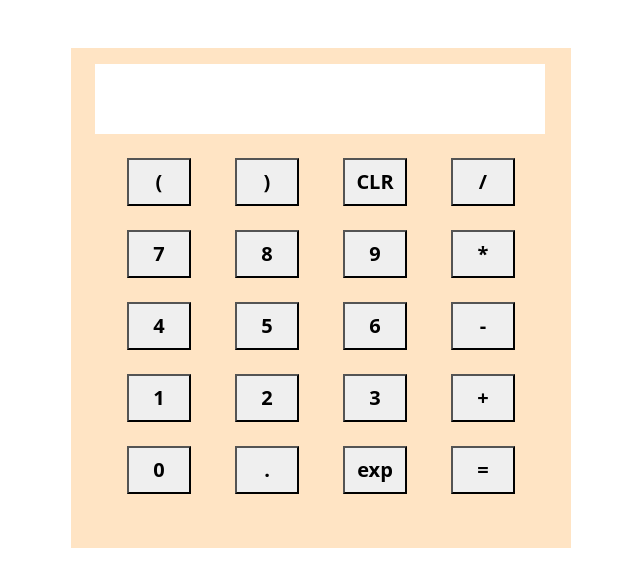
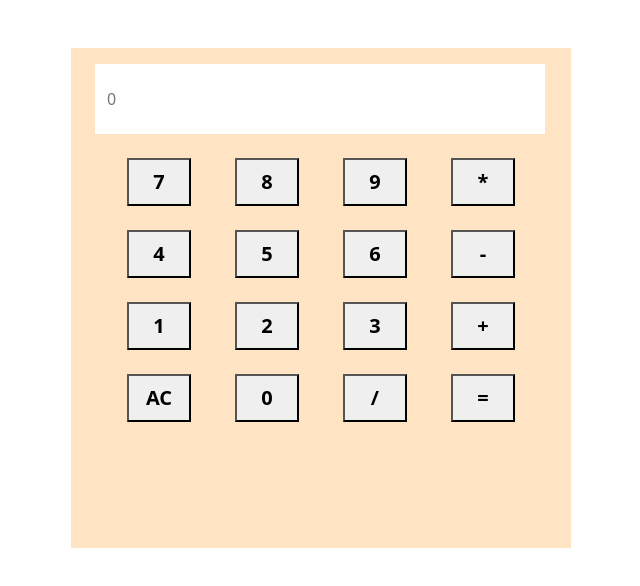
Before and after one commit to honeysebastian/Calculator-JavaScript, a plain HTML site: page index.html in a window 1280 px wide. Shown: the whole page, without its empty margins (319-959 px from the left). Drawn offline with nearby package versions, Linux system fonts and the light colour scheme.

Commit message:
Project Processing

```diff
--- a/index.html
+++ b/index.html
@@ -19,16 +19,9 @@
     </style>
     <div class="container text-center mt-5" style="width: 500px;height: 500px; background-color: bisque;" >
         <div class="row">
-            <input type="text" name="" id="" style="height: 70px; width: 450px; border: none;" class="mt-3 ms-4">
+            <input type="text" name="" id="calcScreen" placeholder="0" style="height: 70px; width: 450px; border: none;" class="mt-3 ms-4">
         </div>
-        <div class="row mt-4 ">
-            <div class="d-flex justify-content-evenly">
-                <button>(</button>
-                <button>)</button>
-                <button>CLR</button>
-                <button>/</button>
-            </div>
-        </div>
+
         <div class="row mt-4 ">
             <div class="d-flex justify-content-evenly">
                 <button>7</button>
@@ -55,9 +48,9 @@
         </div>
         <div class="row mt-4 ">
             <div class="d-flex justify-content-evenly">
+                <button>AC</button>
                 <button>0</button>
-                <button>.</button>
-                <button>exp</button>
+                <button>/</button>
                 <button>=</button>
             </div>
         </div>
@@ -66,4 +59,5 @@
 </body>
 <script src="https://cdn.jsdelivr.net/npm/bootstrap@5.3.3/dist/js/bootstrap.bundle.min.js"
   integrity="sha384-YvpcrYf0tY3lHB60NNkmXc5s9fDVZLESaAA55NDzOxhy9GkcIdslK1eN7N6jIeHz" crossorigin="anonymous"></script>
+  <script src="./main.js"></script>
 </html>
```
Also changed, not shown: main.js (added).
